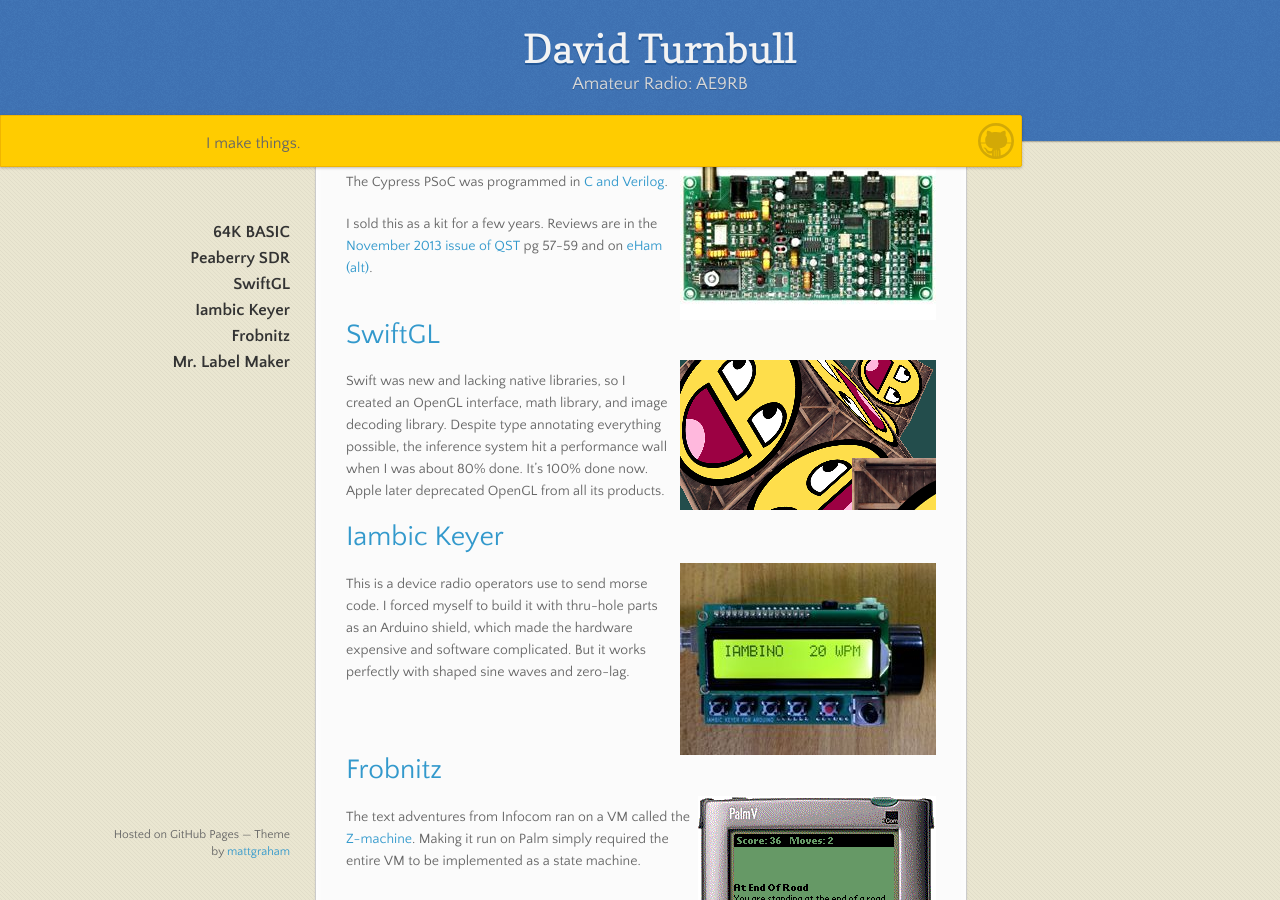
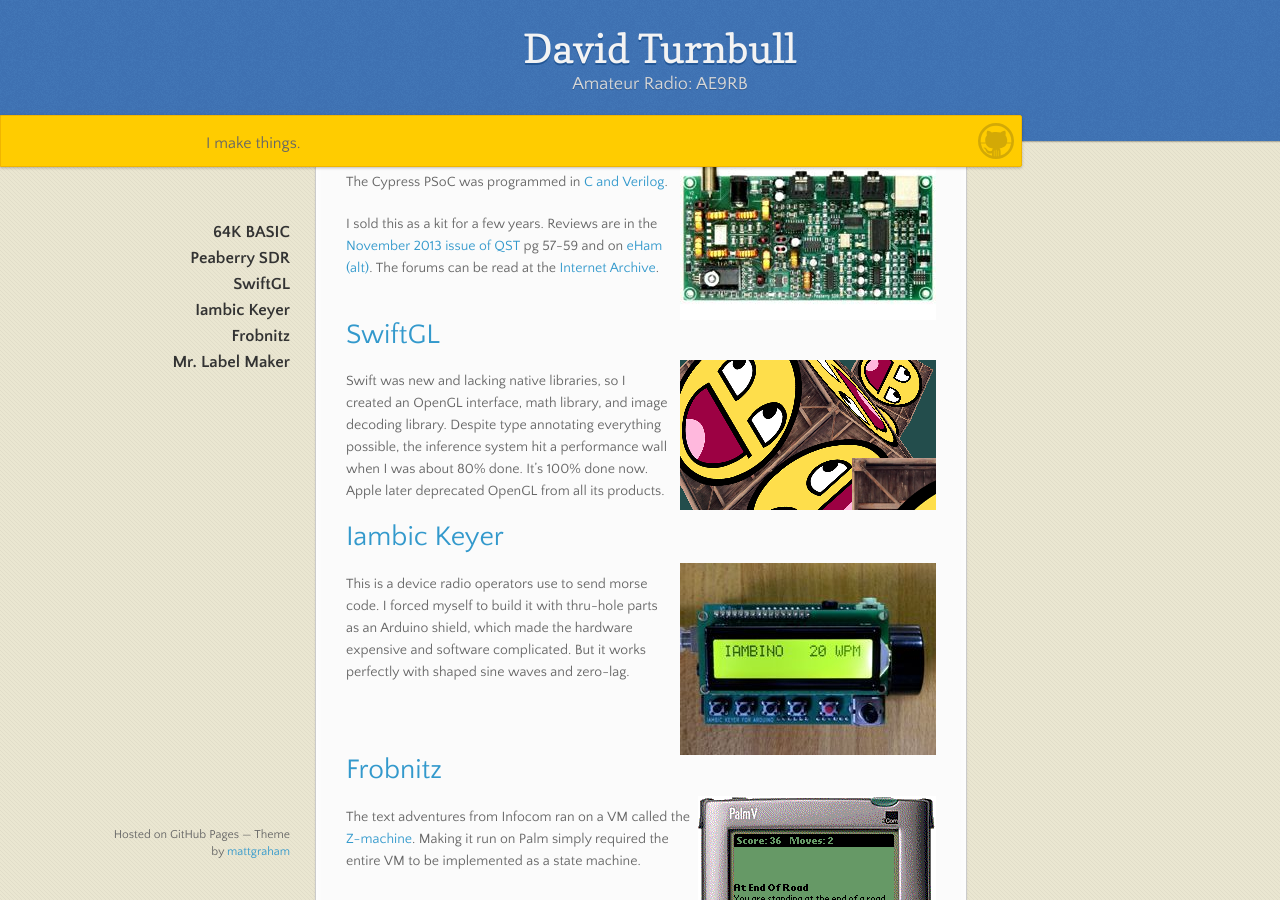
Before and after one commit to AE9RB/ae9rb.github.io, a Jekyll site: the page built from index.md, in a window 1280 px wide and 900 px high, scrolled down 500 px. Built offline with Jekyll 4.4.1, drawn with Linux system fonts in a browser that asks for light colours.

Commit message:
Update index.md

```diff
--- a/index.md
+++ b/index.md
@@ -35,6 +35,8 @@ I sold this as a kit for a few years. Reviews are in the
 [November 2013 issue of QST](http://www.arrl.org/files/file/QST/This%20Month%20in%20QST/November%202013/TOC.pdf) pg 57-59
 and on [eHam](https://www.eham.net/reviews/view-product?id=10690)
 [(alt)](https://www.eham.net/reviews/view-product?id=11577).
+The forums can be read at the
+[Internet Archive](https://web.archive.org/web/20200204160704/http://ae9rb.com:80/forum/).
 
 # [SwiftGL](https://swiftgl.github.io/)
 ![Screenshot](assets/swiftgl.png){: .right}
```
